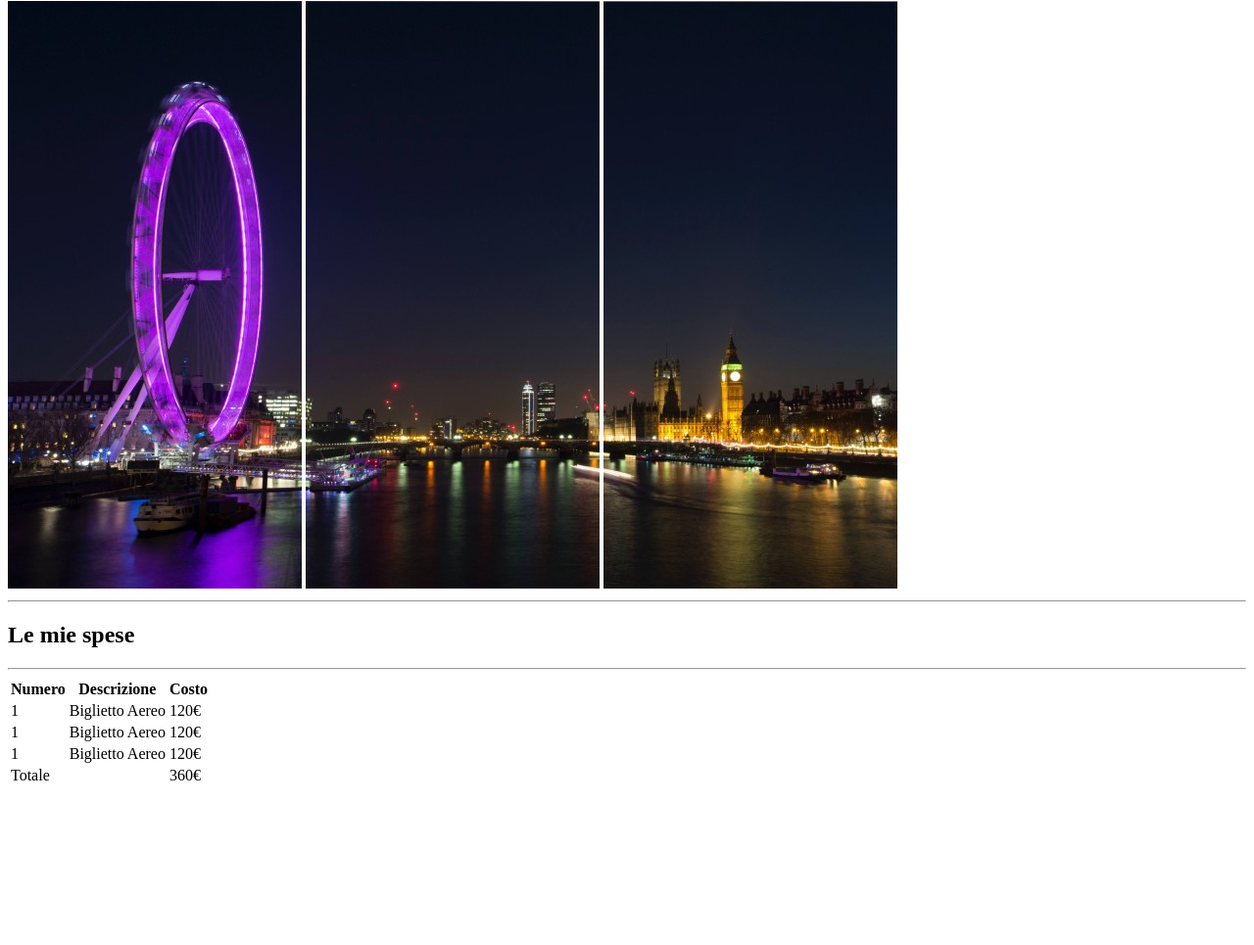
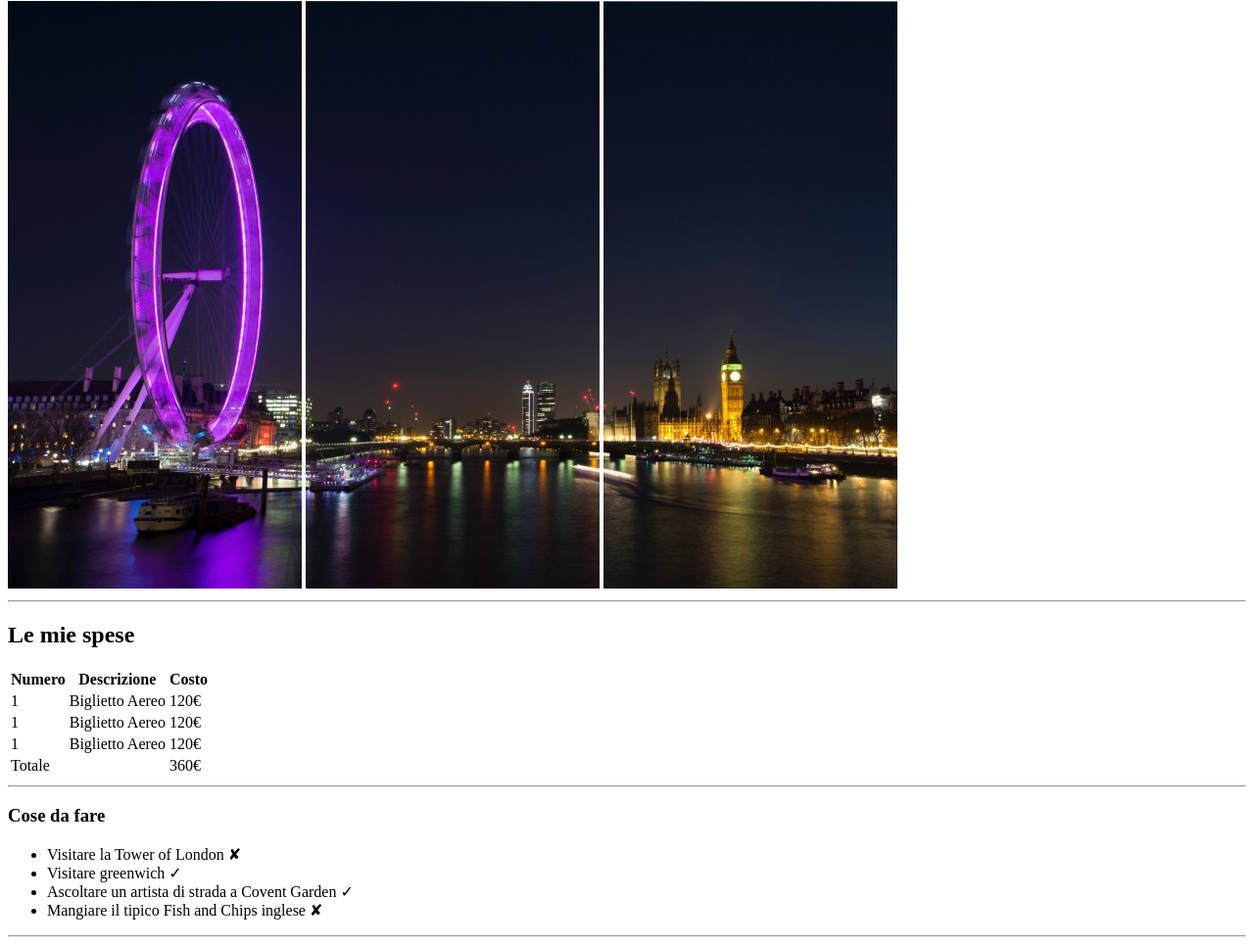
Before and after one commit to Difelice-e/html-london-trip, a plain HTML site: page index.html in a window 1280 px wide. Shown: the part 79-1044 px from the top of the page at 98% size. Before the commit the page ends 891 px from the top, so only its background shows below. Drawn offline with Linux system fonts and the light colour scheme.

Commit message:
aggiunta sezione 1

```diff
--- a/index.html
+++ b/index.html
@@ -7,11 +7,16 @@
     <title>Document</title>
 </head>
 <body>
+    <header>
         <h1>Il mio Viaggio a Londra</h1>
         <img src="img/pexels-bill-emrich-230794-0.jpg" alt="">
         <img src="img/pexels-bill-emrich-230794-1.jpg" alt="">
         <img src="img/pexels-bill-emrich-230794-2.jpg" alt="">
+    </header>
+
     <hr>
+
+    <section>
         <h2>Le mie spese</h2>
         <table>
             <tr>
@@ -39,8 +44,23 @@
                 <td></td>
                 <td>360€</td>
             </tr>
+        </table>
+    </section>
+
     <hr>
 
-    </table>
+    <section>
+        <h3>Cose da fare</h3>
+        <ul>
+            <li>Visitare la Tower of London &#10008;</li>
+            <li>Visitare greenwich &#10003;</li>
+            <li>Ascoltare un artista di strada a Covent Garden &#10003;</li>
+            <li>Mangiare il tipico Fish and Chips inglese &#10008;</li>
+        </ul>
+    </section>
+
+    <hr>
+
+
 </body>
 </html>
```
Lines whose indentation alone changed are shown as unchanged.
